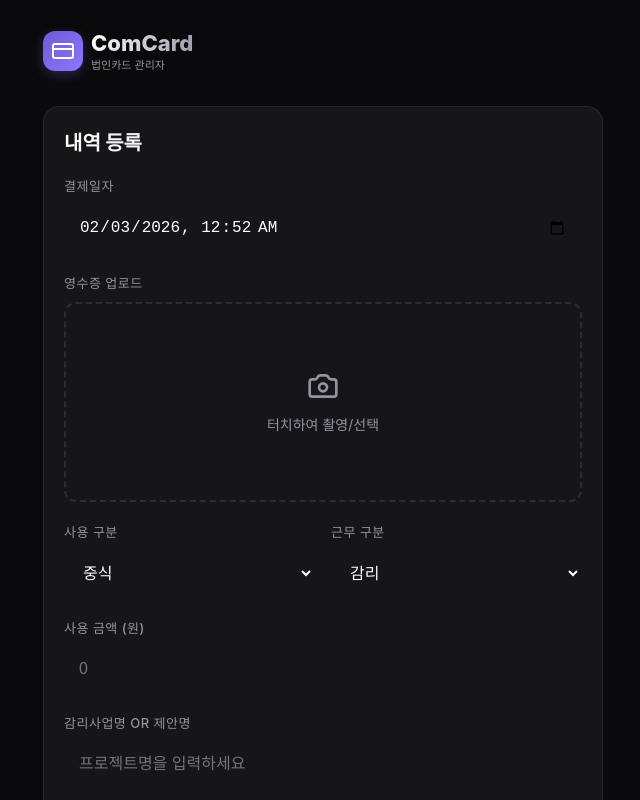
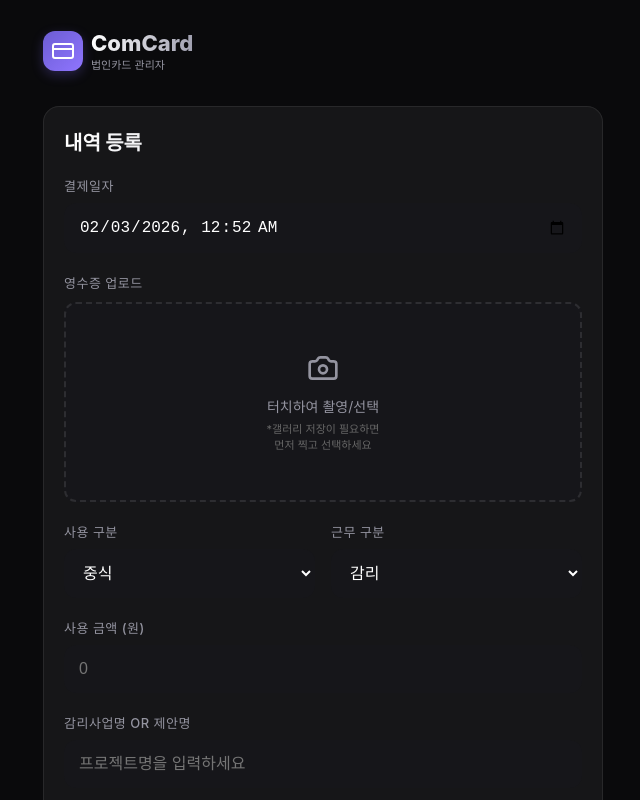
Before and after one commit to ggonsajang/comcard, a Next.js app: page / in a window 1280 px wide. Both pictures are taken after a click on the button 1228 px from the left and 748 px from the top of the page. Shown: the top 800 px of the page, without its empty margins (317-957 px from the left). Built offline with nearby package versions, Linux system fonts and the light colour scheme.

Commit message:
feat: add tip for gallery saving

```diff
--- a/components/ExpenseForm.tsx
+++ b/components/ExpenseForm.tsx
@@ -219,6 +219,7 @@ export default function ExpenseForm({ initialData, onSubmit, onCancel }: Expense
                         <div style={{ textAlign: 'center', color: 'var(--text-muted)' }}>
                             <Camera size={32} />
                             <div style={{ marginTop: '8px', fontSize: '14px' }}>터치하여 촬영/선택</div>
+                            <div style={{ marginTop: '4px', fontSize: '11px', color: '#666' }}>*갤러리 저장이 필요하면<br />먼저 찍고 선택하세요</div>
                         </div>
                     )}
                 </div>
```
